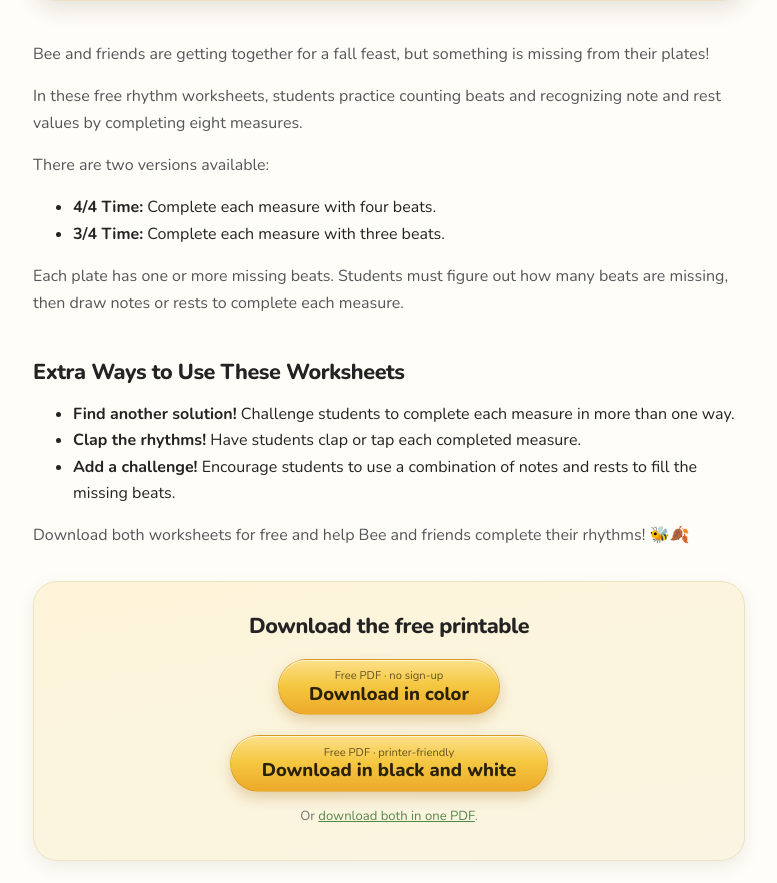
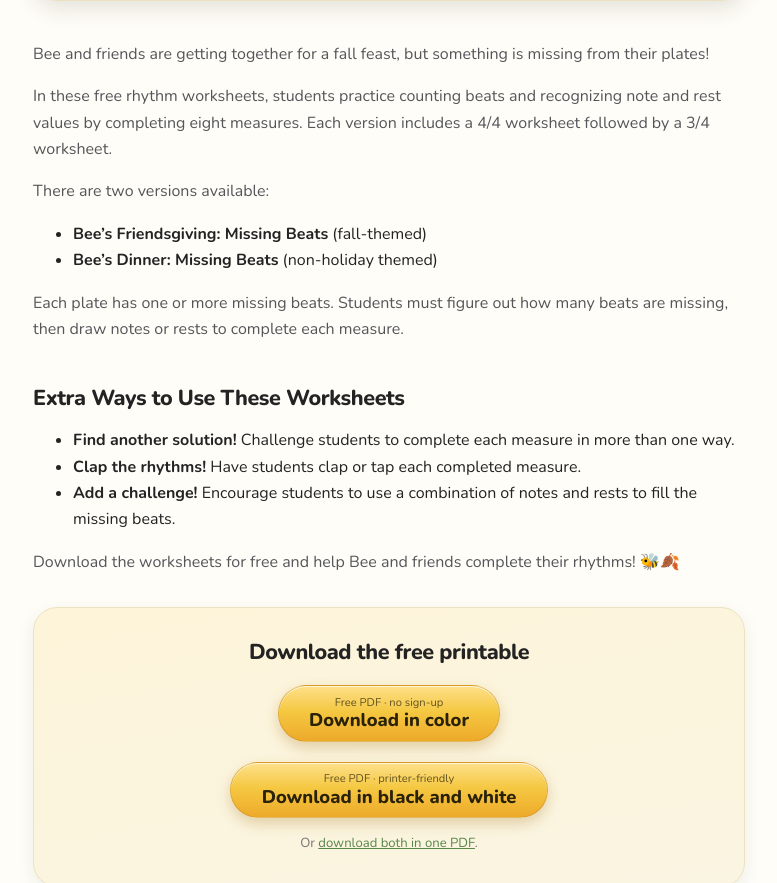
Before and after one commit to joshcally/bees-keys-website, a plain HTML site: page resources/bees-friendsgiving-missing-beats.html in a window 1280 px wide. Shown: the part 842-1725 px from the top of the page, without its empty margins (251-1028 px from the left). Drawn offline with nearby package versions, Linux system fonts and the light colour scheme.

Commit message:
Missing Beats page: Kristianna's revised copy
Co-Authored-By: Claude Fable 5.2 <noreply@anthropic.com>

```diff
--- a/resources/bees-friendsgiving-missing-beats.html
+++ b/resources/bees-friendsgiving-missing-beats.html
@@ -114,7 +114,7 @@
       </a>
 
       <div class="post-body">
-        <!-- Body copy is Kristianna's, verbatim (Nov 16, 2026). -->
+        <!-- Body copy is Kristianna's, verbatim (Nov 16, 2026, second paste). -->
         <p>
           Bee and friends are getting together for a fall feast, but something
           is missing from their plates!
@@ -122,14 +122,15 @@
 
         <p>
           In these free rhythm worksheets, students practice counting beats and
-          recognizing note and rest values by completing eight measures.
+          recognizing note and rest values by completing eight measures. Each
+          version includes a 4/4 worksheet followed by a 3/4 worksheet.
         </p>
 
         <p>There are two versions available:</p>
 
         <ul>
-          <li><strong>4/4 Time:</strong> Complete each measure with four beats.</li>
-          <li><strong>3/4 Time:</strong> Complete each measure with three beats.</li>
+          <li><strong>Bee&rsquo;s Friendsgiving: Missing Beats</strong> (fall-themed)</li>
+          <li><strong>Bee&rsquo;s Dinner: Missing Beats</strong> (non-holiday themed)</li>
         </ul>
 
         <p>
@@ -156,7 +157,7 @@
         </ul>
 
         <p>
-          Download both worksheets for free and help Bee and friends complete
+          Download the worksheets for free and help Bee and friends complete
           their rhythms! 🐝🍂
         </p>
 
```
Also changed, not shown: resources.html (+2 -1 lines).
